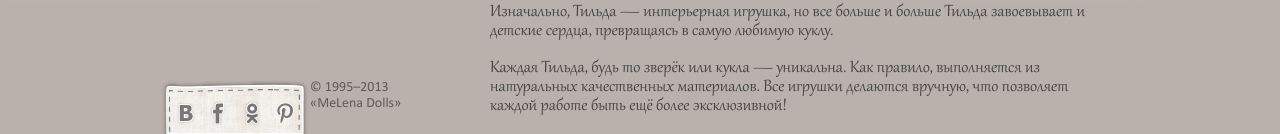
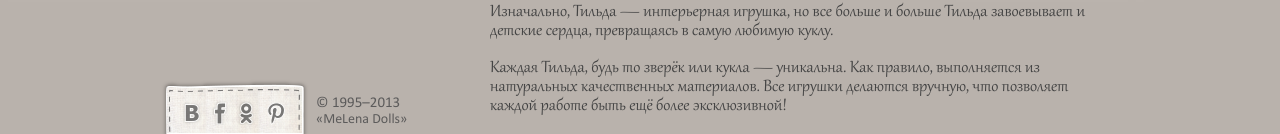
Before and after one commit to FladeX/fladex.github.com, a plain HTML site: page vstk-melenadolls/index.html in a window 1280 px wide. Shown: the part 758-892 px from the top of the page. Drawn offline with Linux system fonts and the light colour scheme.

Commit message:
add correct styles for footer block

```diff
--- a/vstk-melenadolls/css/style.css
+++ b/vstk-melenadolls/css/style.css
@@ -119,16 +119,17 @@
   background: url('../img/bg_social.png') no-repeat;
   float: left;
   height: 33px;
-  padding-left: 14px;
+  padding-left: 20px;
+  padding-right: 6px;
   padding-top: 23px;
-  width: 136px;
+  width: 130px;
 }
 .footer__social-link {
   background-image: url('../img/icon_social.png');
   background-repeat: no-repeat;
   display: inline-block;
   height: 24px;
-  width: 28px;
+  width: 24px;
 }
 .footer__social-link_icon_vk {
   background-position: 0 0;
@@ -143,21 +144,27 @@
   background-position: -23px -24px;
 }
 .footer__social-link_icon_odnoklassniki {
-  background-position: -46px 0;
+  background-position: -50px 0;
 }
 .footer__social-link_icon_odnoklassniki:hover {
-  background-position: -46px -24px;
+  background-position: -50px -24px;
 }
 .footer__social-link_icon_pinterest {
-  background-position: -69px 0;
+  background-position: -72px 0;
 }
 .footer__social-link_icon_pinterest:hover {
-  background-position: -69px -24px;
+  background-position: -72px -24px;
 }
 .footer__copyright {
   color: #5c5b5b;
   font-family: 'Calibri', Candara, Segoe, 'Segoe UI', Optima, Arial, sans-serif;
   font-size: 14px;
+  padding-top: 16px;
+}
+.footer__copyright-years {
+  display: block;
+  font-size: 15px;
+  line-height: 16px;
 }
 .content {}
 .content__title {
--- a/vstk-melenadolls/index.html
+++ b/vstk-melenadolls/index.html
@@ -88,7 +88,7 @@
                         <a class="footer__social-link footer__social-link_icon_pinterest" href="#"></a>
                     </div>
                     <div class="footer__copyright">
-                        &copy; 1995&ndash;2013<br />
+                        <span class="footer__copyright-years">&copy; 1995&ndash;2013</span>
                         &laquo;MeLena Dolls&raquo;
                     </div>
                 </div>
@@ -97,6 +97,6 @@
         <div class="clear"></div>
     </div>
 </div>
-<div style="display: none; background: url('original.png') center 0 no-repeat; position: absolute; top: 0; left: 7px; height: 920px; width: 100%; opacity: 0.5;"></div>
+<div style="display: none; background: url('original.png') center 0 no-repeat; position: absolute; top: -40px; left: 7px; height: 920px; width: 100%; opacity: 0.5;"></div>
 </body>
 </html>
```
